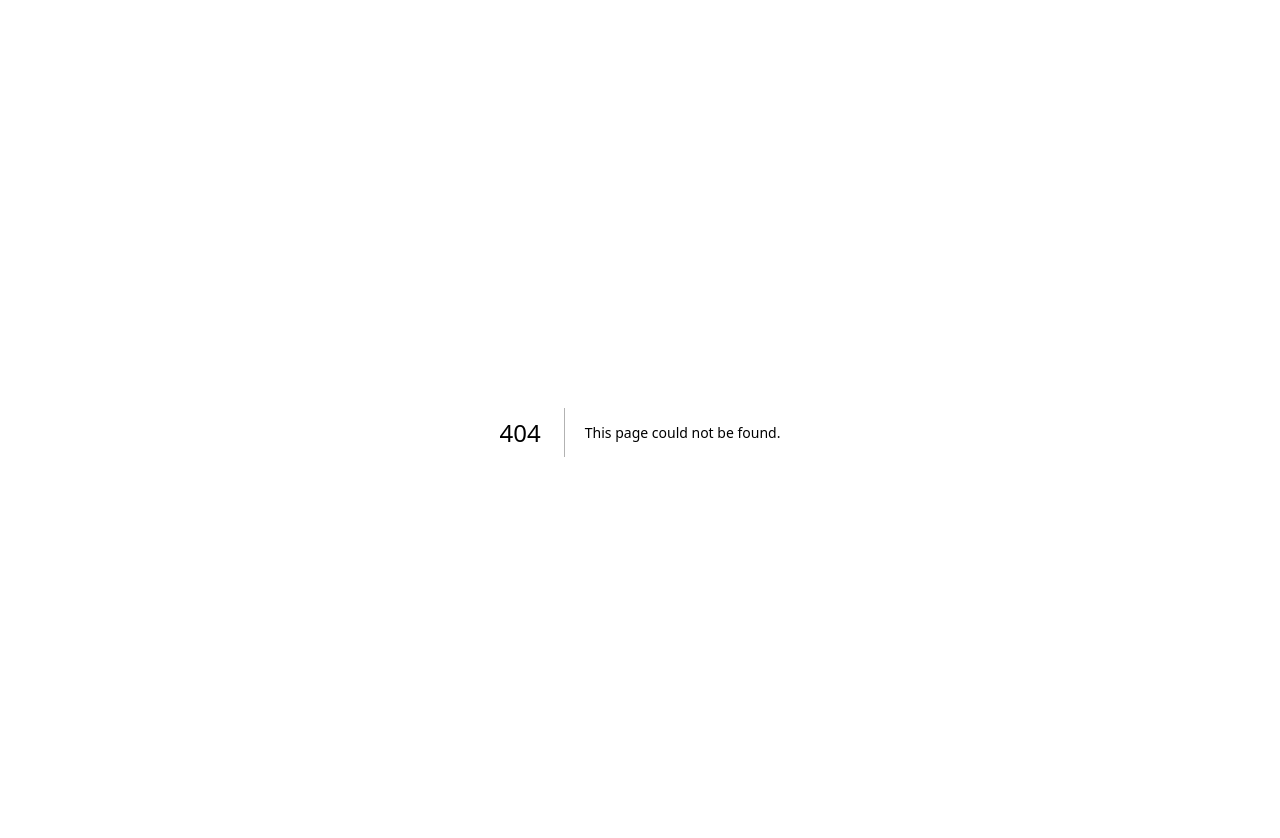
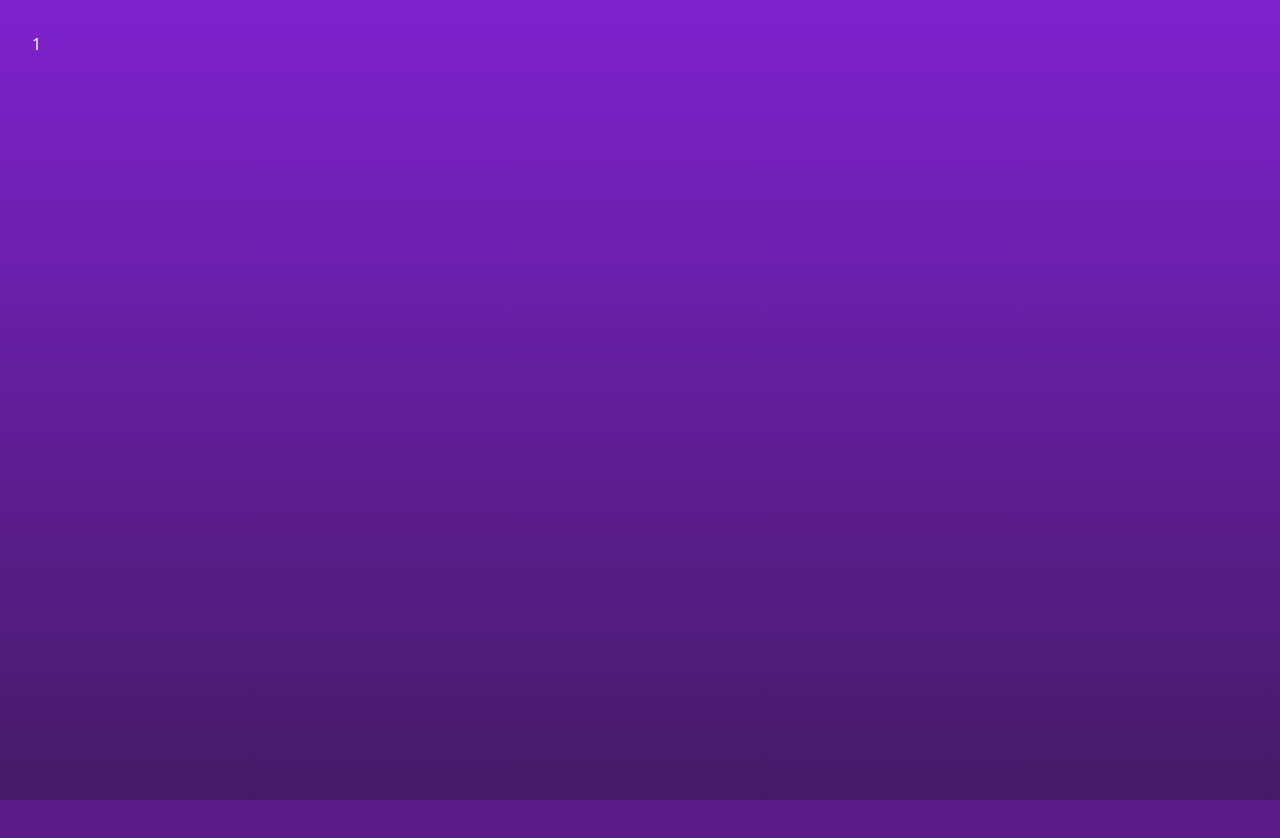
Before and after one commit to shiroyasha9/write-away, a Next.js app: page /notes/1 in a window 1280 px wide. Before the commit this address had no page. Shown: the top 838 px of the page. After the commit the page ends 800 px from the top, so only its background shows below. Built offline with nearby package versions, Linux system fonts and the light colour scheme.

Commit message:
get id on the notes/[id] page

```diff
--- /dev/null
+++ b/src/pages/notes/[id].jsx
@@ -0,0 +1,9 @@
+import { useRouter } from 'next/router';
+
+const NotePage = () => {
+  const router = useRouter();
+  const { id } = router.query;
+  return <div>{id}</div>;
+};
+
+export default NotePage;
```
